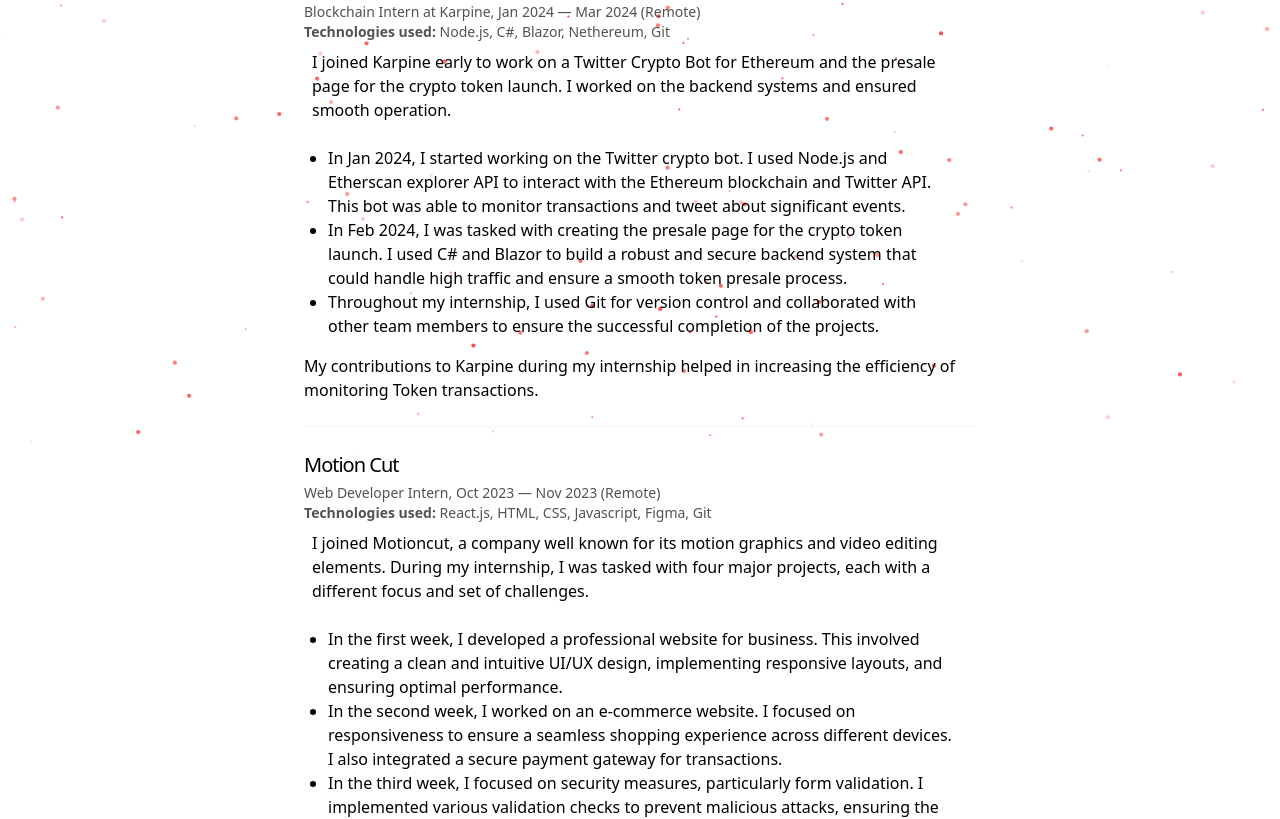
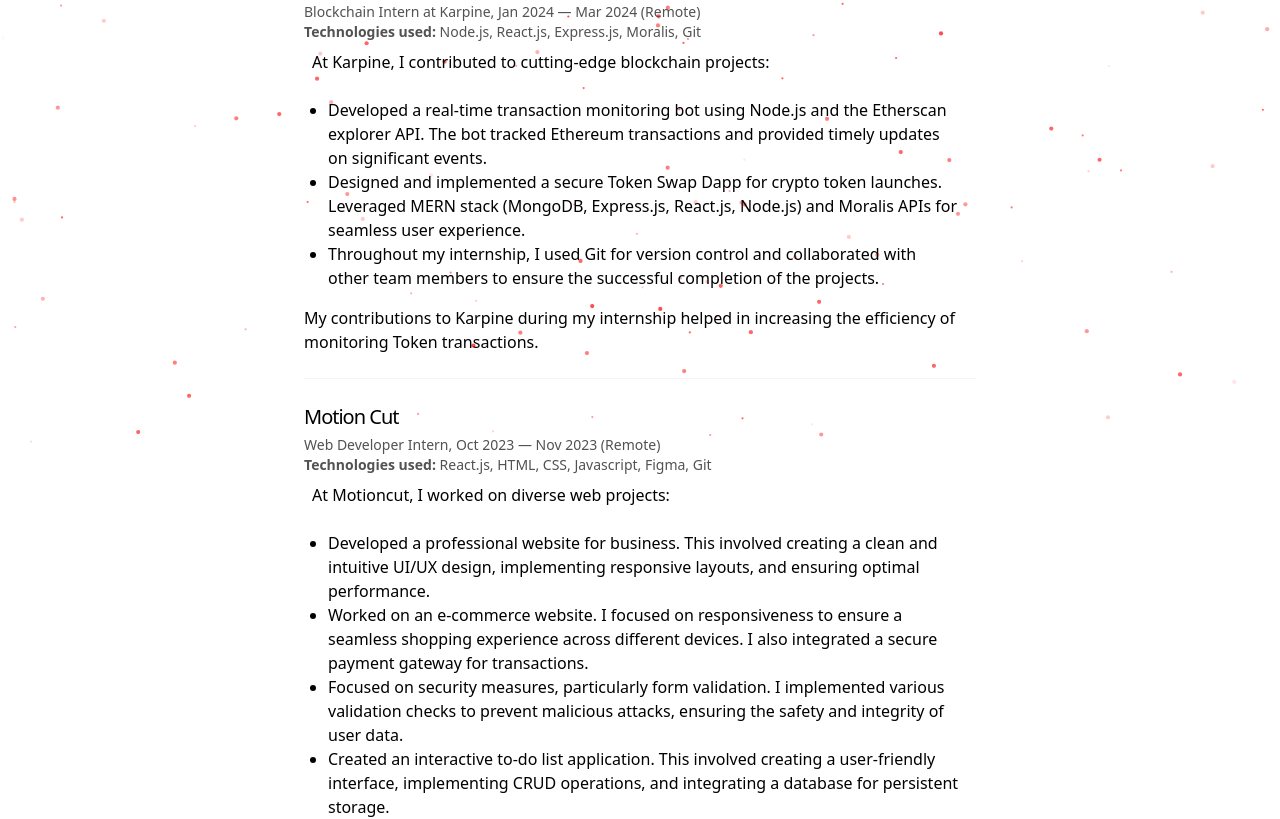
Before and after one commit to Shaunfurtado/Shaunfurtado.github.io, a Next.js app: page /work in a window 1280 px wide. Shown: the part 343-1162 px from the top of the page. Built offline with nearby package versions, Linux system fonts and the light colour scheme.

Commit message:
Update work experience details and technologies used

```diff
--- a/src/app/work/page.tsx
+++ b/src/app/work/page.tsx
@@ -20,18 +20,16 @@ export default function Page() {
   Blockchain Intern at Karpine, Jan 2024 — Mar 2024 (Remote)
 </p>
 <p className="text-neutral-600 dark:text-neutral-400 text-sm">
-  <b>Technologies used:</b> Node.js, C#, Blazor, Nethereum, Git
+  <b>Technologies used:</b> Node.js, React.js, Express.js, Moralis, Git
 </p>
 <p className="p-2">
-  I joined Karpine early to work on a Twitter Crypto Bot for Ethereum and the presale page for the crypto token launch. I worked on the backend systems and ensured smooth operation.
-</p>
+At Karpine, I contributed to cutting-edge blockchain projects:</p>
 <ul className="list-disc pl-6 p-4">
   <li>
-    In Jan 2024, I started working on the Twitter crypto bot. I used Node.js and Etherscan explorer API to interact with the Ethereum blockchain and Twitter API. This bot was able to monitor transactions and tweet about significant events.
+  Developed a real-time transaction monitoring bot using Node.js and the Etherscan explorer API. The bot tracked Ethereum transactions and provided timely updates on significant events.
   </li>
   <li>
-    In Feb 2024, I was tasked with creating the presale page for the crypto token launch. I used C# and Blazor to build a robust and secure backend system that could handle high traffic and ensure a smooth token presale process.
-  </li>
+  Designed and implemented a secure Token Swap Dapp for crypto token launches. Leveraged MERN stack (MongoDB, Express.js, React.js, Node.js) and Moralis APIs for seamless user experience.  </li>
   <li>
     Throughout my internship, I used Git for version control and collaborated with other team members to ensure the successful completion of the projects.
   </li>
@@ -49,20 +47,20 @@ export default function Page() {
   <b>Technologies used:</b> React.js, HTML, CSS, Javascript, Figma, Git
 </p>
 <p className="p-2">
-  I joined Motioncut, a company well known for its motion graphics and video editing elements. During my internship, I was tasked with four major projects, each with a different focus and set of challenges.
+At Motioncut, I worked on diverse web projects:
 </p>
 <ul className="list-disc pl-6 p-4">
   <li>
-    In the first week, I developed a professional website for business. This involved creating a clean and intuitive UI/UX design, implementing responsive layouts, and ensuring optimal performance.
+    Developed a professional website for business. This involved creating a clean and intuitive UI/UX design, implementing responsive layouts, and ensuring optimal performance.
   </li>
   <li>
-    In the second week, I worked on an e-commerce website. I focused on responsiveness to ensure a seamless shopping experience across different devices. I also integrated a secure payment gateway for transactions.
+    Worked on an e-commerce website. I focused on responsiveness to ensure a seamless shopping experience across different devices. I also integrated a secure payment gateway for transactions.
   </li>
   <li>
-    In the third week, I focused on security measures, particularly form validation. I implemented various validation checks to prevent malicious attacks, ensuring the safety and integrity of user data.
+    Focused on security measures, particularly form validation. I implemented various validation checks to prevent malicious attacks, ensuring the safety and integrity of user data.
   </li>
   <li>
-    In the final week, I created an interactive to-do list application. This involved creating a user-friendly interface, implementing CRUD operations, and integrating a database for persistent storage.
+    Created an interactive to-do list application. This involved creating a user-friendly interface, implementing CRUD operations, and integrating a database for persistent storage.
   </li>
 </ul>
 <p>
```
